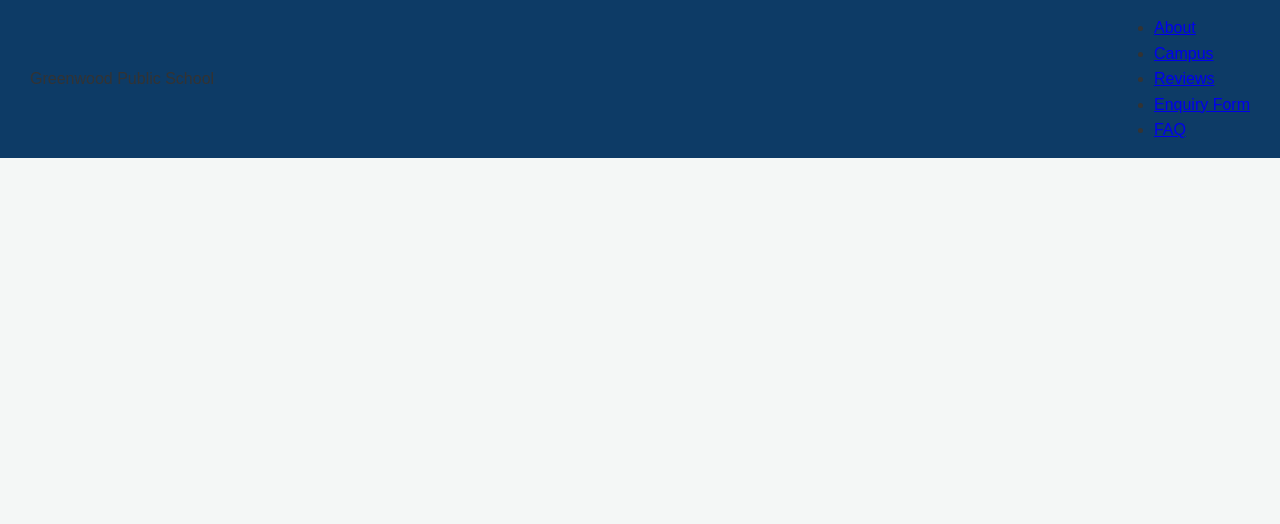
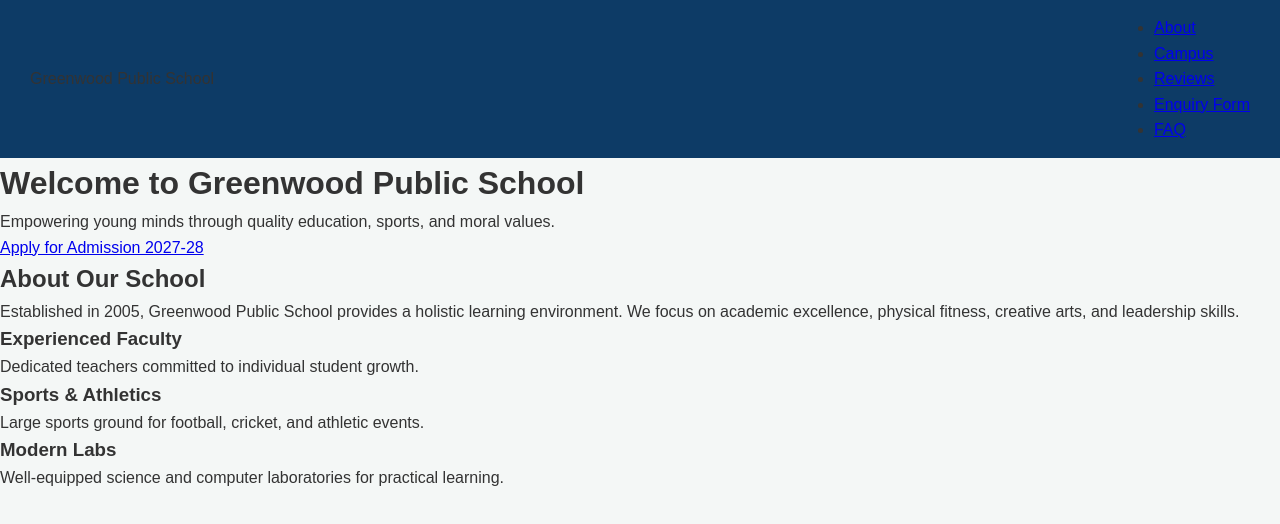
Before and after one commit to priyanshu2916-sp/School_Enquiry_Form_Page, a plain HTML site: page index.html in a window 1280 px wide. Drawn offline with Linux system fonts and the light colour scheme.

Commit message:
Add hero and about sections to index.html
Added hero section and about section with details about the school.

```diff
--- a/index.html
+++ b/index.html
@@ -19,3 +19,34 @@
       <li><a href="#faq">FAQ</a></li>
     </ul>
   </nav>
+  <!-- 2. Hero Section -->
+  <header class="hero">
+    <h1>Welcome to Greenwood Public School</h1>
+    <p>Empowering young minds through quality education, sports, and moral values.</p>
+    <a href="#admissions" class="hero-btn">Apply for Admission 2027-28</a>
+  </header>
+
+  <div class="container">
+
+    <!-- 3. About School Section -->
+    <section id="about" class="section-card">
+      <h2 class="section-title">About Our School</h2>
+      <p class="about-text">
+        Established in 2005, Greenwood Public School provides a holistic learning environment.
+        We focus on academic excellence, physical fitness, creative arts, and leadership skills.
+      </p>
+      <div class="features-grid">
+        <div class="feature-box">
+          <h3>Experienced Faculty</h3>
+          <p>Dedicated teachers committed to individual student growth.</p>
+        </div>
+        <div class="feature-box">
+          <h3>Sports & Athletics</h3>
+          <p>Large sports ground for football, cricket, and athletic events.</p>
+        </div>
+        <div class="feature-box">
+          <h3>Modern Labs</h3>
+          <p>Well-equipped science and computer laboratories for practical learning.</p>
+        </div>
+      </div>
+    </section>
```
